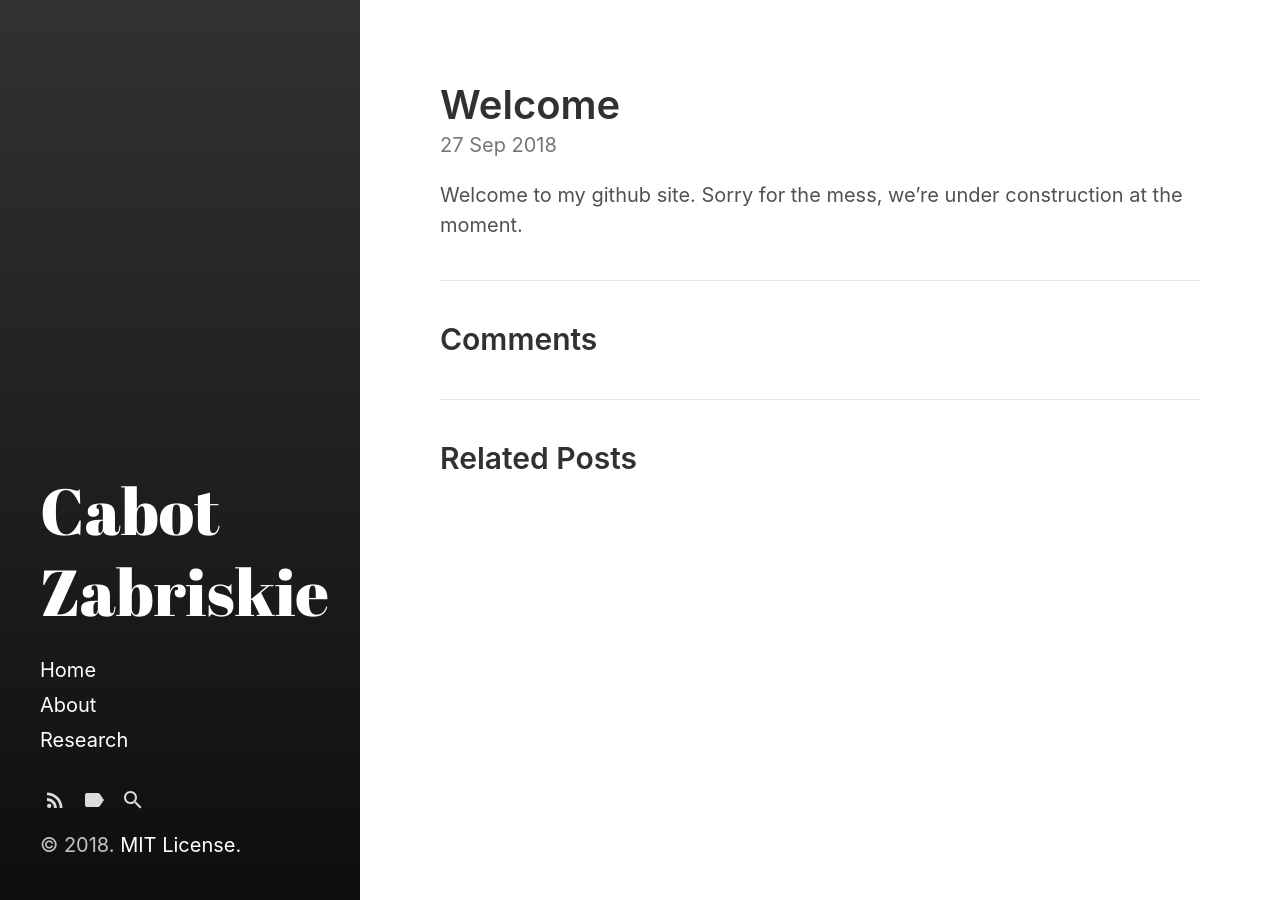
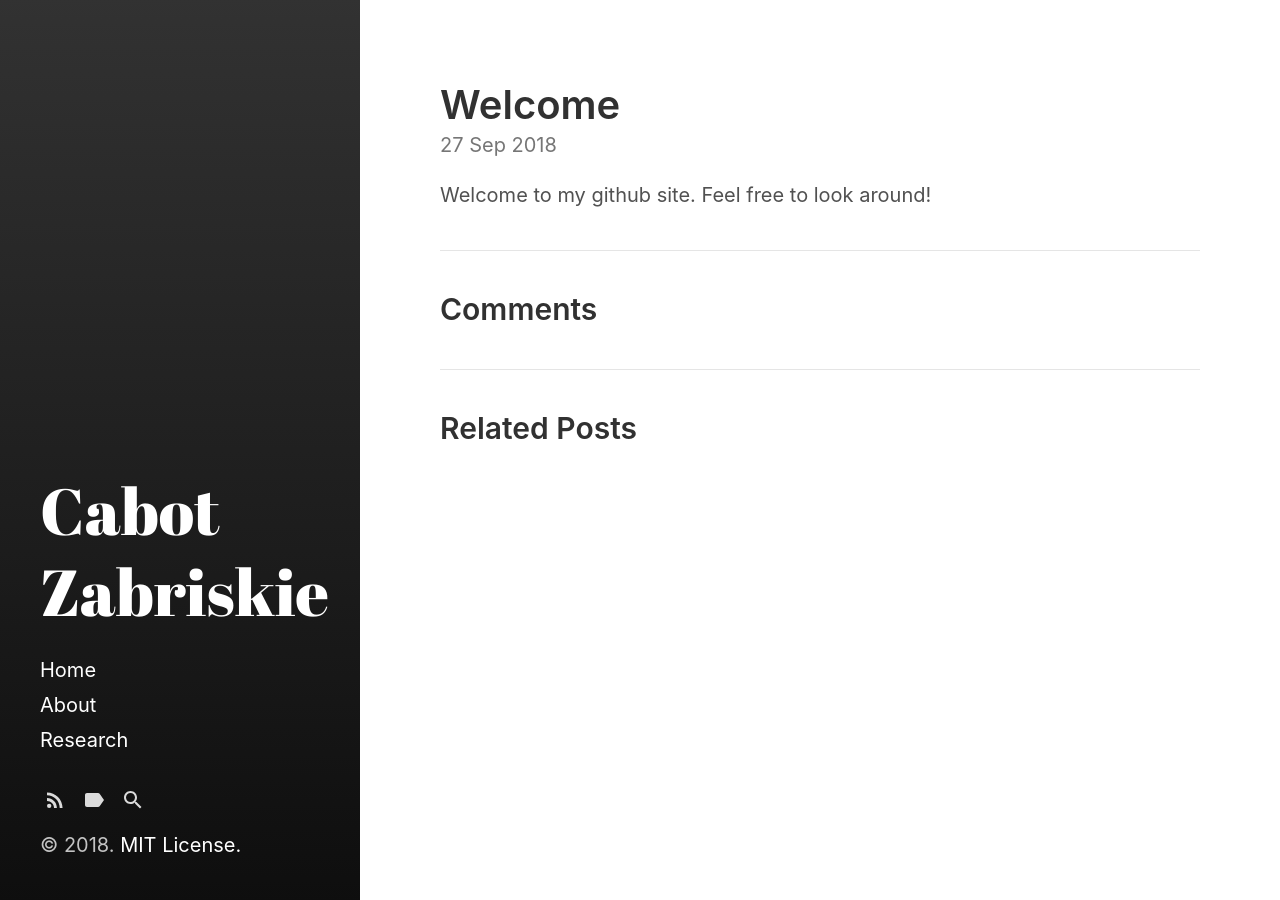
Before and after one commit to cabotzabriskie/cabotzabriskie.github.io, a Jekyll site: the page built from _posts/2018-09-27-hello.md, in a window 1280 px wide. Built offline with Jekyll 4.4.1, drawn with Linux system fonts in a browser that asks for light colours.

Commit message:
Update 2018-09-27-hello.md
minor tweaks, nothing to see here folks.

```diff
--- a/_posts/2018-09-27-hello.md
+++ b/_posts/2018-09-27-hello.md
@@ -3,4 +3,4 @@ layout: post
 title: Welcome
 ---
 
-Welcome to my github site. Sorry for the mess, we're under construction at the moment.
+Welcome to my github site. Feel free to look around!
```
